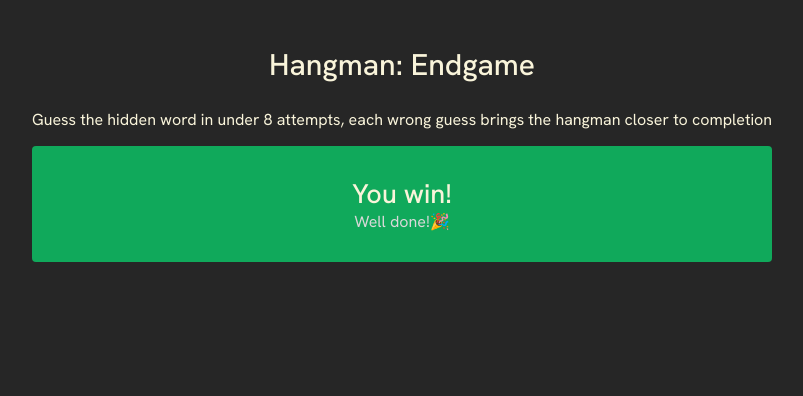
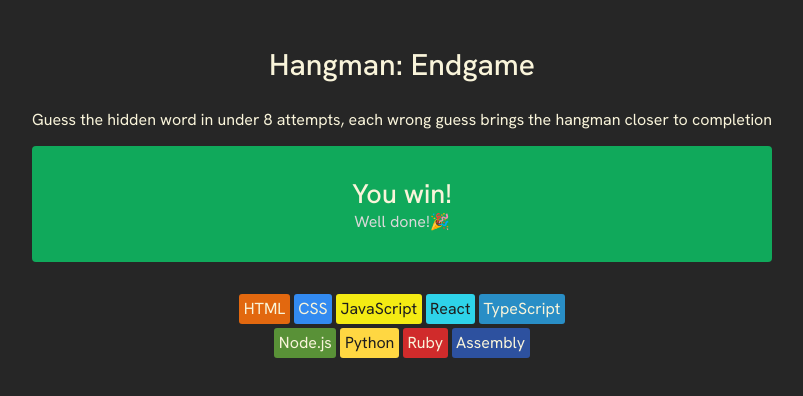
Before and after one commit to matijazuber/hangman-game, a React (Vite) app: page / in a window 1280 px wide. Shown: the top 396 px of the page, without its empty margins (238-1041 px from the left). Built offline with nearby package versions, Linux system fonts and the light colour scheme.

Commit message:
created the langugages.jsx array, put the span elemntson screen using array methods, styled it with css

```diff
--- a/src/hangman.jsx
+++ b/src/hangman.jsx
@@ -1,4 +1,20 @@
+import languagesEl from "./languages.jsx";
+import Languages from "./languageStyle.jsx";
+
 function Hangman() {
+  const languageElements = languagesEl.map((lang) => {
+    return (
+      <Languages
+        key={lang.id}
+        name={lang.name}
+        backgroudnCl={lang.backgroundColor}
+        color={lang.color}
+      ></Languages>
+    );
+  });
+
+  console.log(languageElements);
+
   return (
     <>
       <header>
@@ -17,6 +33,7 @@ function Hangman() {
             Well done!🎉<img></img>
           </p>
         </div>
+        <div className="languageElementsDiv">{languageElements}</div>
       </main>
     </>
   );
--- a/src/index.css
+++ b/src/index.css
@@ -46,3 +46,12 @@ div {
 .wellDone {
   margin: 0;
 }
+
+.languageElementsDiv {
+  margin: 30px auto 0px auto;
+  display: flex;
+  flex-wrap: wrap;
+  width: 350px;
+  justify-content: center;
+  align-items: center;
+}
--- /dev/null
+++ b/src/languageStyle.jsx
@@ -0,0 +1,15 @@
+export default function Languages(props) {
+  return (
+    <span
+      style={{
+        margin: "2px",
+        borderRadius: "3px",
+        padding: "4.5px",
+        color: `${props.color}`,
+        backgroundColor: `${props.backgroudnCl}`,
+      }}
+    >
+      {props.name}
+    </span>
+  );
+}
--- /dev/null
+++ b/src/languages.jsx
@@ -0,0 +1,62 @@
+export default [
+  {
+    id: crypto.randomUUID(),
+    name: "HTML",
+    backgroundColor: "#E2680F",
+    color: "#F9F4DA",
+  },
+  {
+    id: crypto.randomUUID(),
+    name: "CSS",
+    backgroundColor: "#328AF1",
+    color: "#F9F4DA",
+  },
+  {
+    id: crypto.randomUUID(),
+    name: "JavaScript",
+    backgroundColor: "#F4EB13",
+    color: "#1E1E1E",
+  },
+  {
+    id: crypto.randomUUID(),
+
+    name: "React",
+    backgroundColor: "#2ED3E9",
+    color: "#1E1E1E",
+  },
+  {
+    id: crypto.randomUUID(),
+
+    name: "TypeScript",
+    backgroundColor: "#298EC6",
+    color: "#F9F4DA",
+  },
+  {
+    id: crypto.randomUUID(),
+
+    name: "Node.js",
+    backgroundColor: "#599137",
+    color: "#F9F4DA",
+  },
+  {
+    id: crypto.randomUUID(),
+
+    name: "Python",
+    backgroundColor: "#FFD742",
+    color: "#1E1E1E",
+  },
+  {
+    id: crypto.randomUUID(),
+
+    name: "Ruby",
+    backgroundColor: "#D02B2B",
+    color: "#F9F4DA",
+  },
+  {
+    id: crypto.randomUUID(),
+
+    name: "Assembly",
+    backgroundColor: "#2D519F",
+    color: "#F9F4DA",
+  },
+];
--- a/src/main.jsx
+++ b/src/main.jsx
@@ -1,9 +1,4 @@
-import { StrictMode } from "react";
 import { createRoot } from "react-dom/client";
 import Hangman from "./hangman.jsx";
 
-createRoot(document.getElementById("root")).render(
-  <StrictMode>
-    <Hangman />
-  </StrictMode>,
-);
+createRoot(document.getElementById("root")).render(<Hangman />);
```
